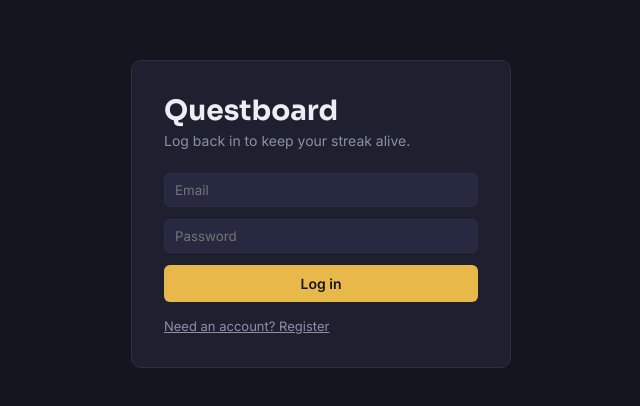
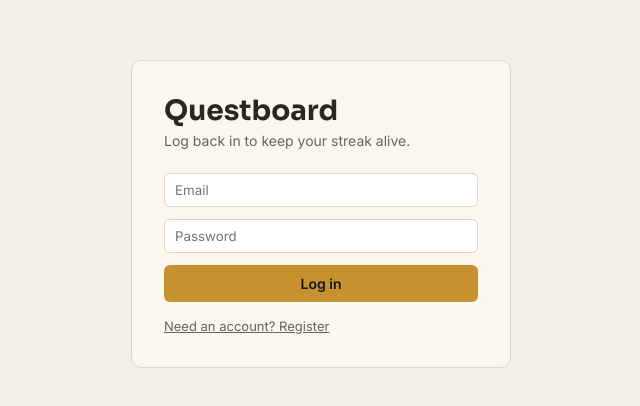
Before and after one commit to max-lopzzz/gamified-kanban, a React (Vite) app in the folder frontend/: page / in a window 1280 px wide. Shown: the part 186-592 px from the top of the page, without its empty margins (319-959 px from the left). Built offline with nearby package versions, Linux system fonts and the light colour scheme; no server answers.

Commit message:
feat(frontend): full design-token set with light/dark/explicit theme blocks

```diff
--- a/frontend/src/styles.css
+++ b/frontend/src/styles.css
@@ -1,16 +1,142 @@
 :root {
+  /* light — "parchment & ink" quest theme */
+  --bg: #f4efe4;
+  --surface: #fbf7ee;
+  --surface-raised: #ffffff;
+  --surface-overlay: #ffffff;
+  --border: #e0d6c2;
+  --border-strong: #cabfa4;
+  --text: #2a2620;
+  --text-muted: #6b6455;
+  --text-faint: #9a9283;
+
+  --gold: #c8912f;
+  --gold-ink: #1c1710;
+  --teal: #2c8c86;
+  --danger: #b23b3b;
+  --danger-ink: #ffffff;
+
+  --priority-low: #7c9aa6;
+  --priority-normal: #5b8def;
+  --priority-high: #d98a3d;
+  --priority-urgent: #d1524f;
+
+  --radius-sm: 6px;
+  --radius-md: 10px;
+  --radius-lg: 16px;
+
+  --shadow-sm: 0 1px 2px rgba(30, 24, 14, 0.08);
+  --shadow-md: 0 6px 18px rgba(30, 24, 14, 0.12);
+  --shadow-lg: 0 18px 48px rgba(30, 24, 14, 0.18);
+
+  --space-1: 4px;
+  --space-2: 8px;
+  --space-3: 12px;
+  --space-4: 16px;
+  --space-5: 24px;
+  --space-6: 32px;
+  --space-7: 48px;
+  --space-8: 64px;
+
+  --xp-track: #e6dcc6;
+  --xp-fill: linear-gradient(90deg, #c8912f, #e6b453);
+  --streak-flame: #d97528;
+  --level-ring: #2c8c86;
+
+  --font-display: "Sora", sans-serif;
+  --font-body: "Inter", sans-serif;
+}
+
+@media (prefers-color-scheme: dark) {
+  :root:not([data-theme="light"]) {
+    --bg: #14151f;
+    --surface: #1e2030;
+    --surface-raised: #262940;
+    --surface-overlay: #2b2e46;
+    --border: #2c2f45;
+    --border-strong: #3b3f5c;
+    --text: #ededf4;
+    --text-muted: #9095ad;
+    --text-faint: #6b7090;
+
+    --gold: #e8b94a;
+    --gold-ink: #14151f;
+    --teal: #4ecdc4;
+    --danger: #e85d5d;
+    --danger-ink: #14151f;
+
+    --priority-low: #6b8f9c;
+    --priority-normal: #5b8def;
+    --priority-high: #e89a4a;
+    --priority-urgent: #e85d5d;
+
+    --shadow-sm: 0 1px 2px rgba(0, 0, 0, 0.3);
+    --shadow-md: 0 8px 24px rgba(0, 0, 0, 0.4);
+    --shadow-lg: 0 20px 56px rgba(0, 0, 0, 0.55);
+
+    --xp-track: #2c2f45;
+    --xp-fill: linear-gradient(90deg, #e8b94a, #f2d488);
+    --streak-flame: #f0894a;
+    --level-ring: #4ecdc4;
+  }
+}
+
+:root[data-theme="dark"] {
   --bg: #14151f;
   --surface: #1e2030;
   --surface-raised: #262940;
+  --surface-overlay: #2b2e46;
   --border: #2c2f45;
+  --border-strong: #3b3f5c;
   --text: #ededf4;
-  --text-muted: #8b8fa8;
+  --text-muted: #9095ad;
+  --text-faint: #6b7090;
   --gold: #e8b94a;
+  --gold-ink: #14151f;
   --teal: #4ecdc4;
-  --urgent: #e85d5d;
-  --high: #e89a4a;
-  --font-display: "Sora", sans-serif;
-  --font-body: "Inter", sans-serif;
+  --danger: #e85d5d;
+  --danger-ink: #14151f;
+  --priority-low: #6b8f9c;
+  --priority-normal: #5b8def;
+  --priority-high: #e89a4a;
+  --priority-urgent: #e85d5d;
+  --shadow-sm: 0 1px 2px rgba(0, 0, 0, 0.3);
+  --shadow-md: 0 8px 24px rgba(0, 0, 0, 0.4);
+  --shadow-lg: 0 20px 56px rgba(0, 0, 0, 0.55);
+  --xp-track: #2c2f45;
+  --xp-fill: linear-gradient(90deg, #e8b94a, #f2d488);
+  --streak-flame: #f0894a;
+  --level-ring: #4ecdc4;
+}
+
+:root[data-theme="light"] {
+  /* bare :root is already light; this block exists so an explicit
+     light choice wins over a dark OS preference — repeat the values */
+  --bg: #f4efe4;
+  --surface: #fbf7ee;
+  --surface-raised: #ffffff;
+  --surface-overlay: #ffffff;
+  --border: #e0d6c2;
+  --border-strong: #cabfa4;
+  --text: #2a2620;
+  --text-muted: #6b6455;
+  --text-faint: #9a9283;
+  --gold: #c8912f;
+  --gold-ink: #1c1710;
+  --teal: #2c8c86;
+  --danger: #b23b3b;
+  --danger-ink: #ffffff;
+  --priority-low: #7c9aa6;
+  --priority-normal: #5b8def;
+  --priority-high: #d98a3d;
+  --priority-urgent: #d1524f;
+  --shadow-sm: 0 1px 2px rgba(30, 24, 14, 0.08);
+  --shadow-md: 0 6px 18px rgba(30, 24, 14, 0.12);
+  --shadow-lg: 0 18px 48px rgba(30, 24, 14, 0.18);
+  --xp-track: #e6dcc6;
+  --xp-fill: linear-gradient(90deg, #c8912f, #e6b453);
+  --streak-flame: #d97528;
+  --level-ring: #2c8c86;
 }
 
 * { box-sizing: border-box; }
```
